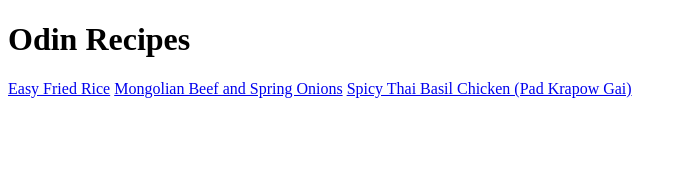
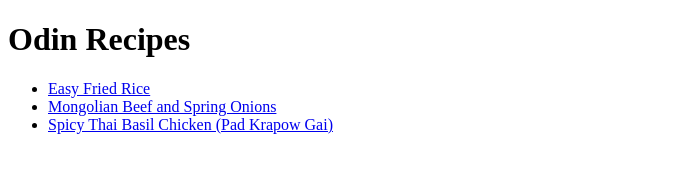
Before and after one commit to NaurisC/odin-recipes, a plain HTML site: page index.html in a window 1280 px wide. Shown: the whole page, without its empty margins (0-686 px from the left). Drawn offline with Linux system fonts and the light colour scheme.

Commit message:
Updated index.html so that links are in an unordered list

```diff
--- a/index.html
+++ b/index.html
@@ -7,8 +7,10 @@
 </head>
 <body>
     <h1>Odin Recipes</h1>
-    <a href="recipes/friedrice.html">Easy Fried Rice</a>
-    <a href="recipes/mongolian-beef.html">Mongolian Beef and Spring Onions</a>
-    <a href="recipes/pad-krapow-gai.html">Spicy Thai Basil Chicken (Pad Krapow Gai)</a>
+    <ul>
+        <li><a href="recipes/friedrice.html">Easy Fried Rice</a></li>
+        <li><a href="recipes/mongolian-beef.html">Mongolian Beef and Spring Onions</a></li>
+        <li><a href="recipes/pad-krapow-gai.html">Spicy Thai Basil Chicken (Pad Krapow Gai)</a></li>
+    </ul>
 </body>
 </html>
```
